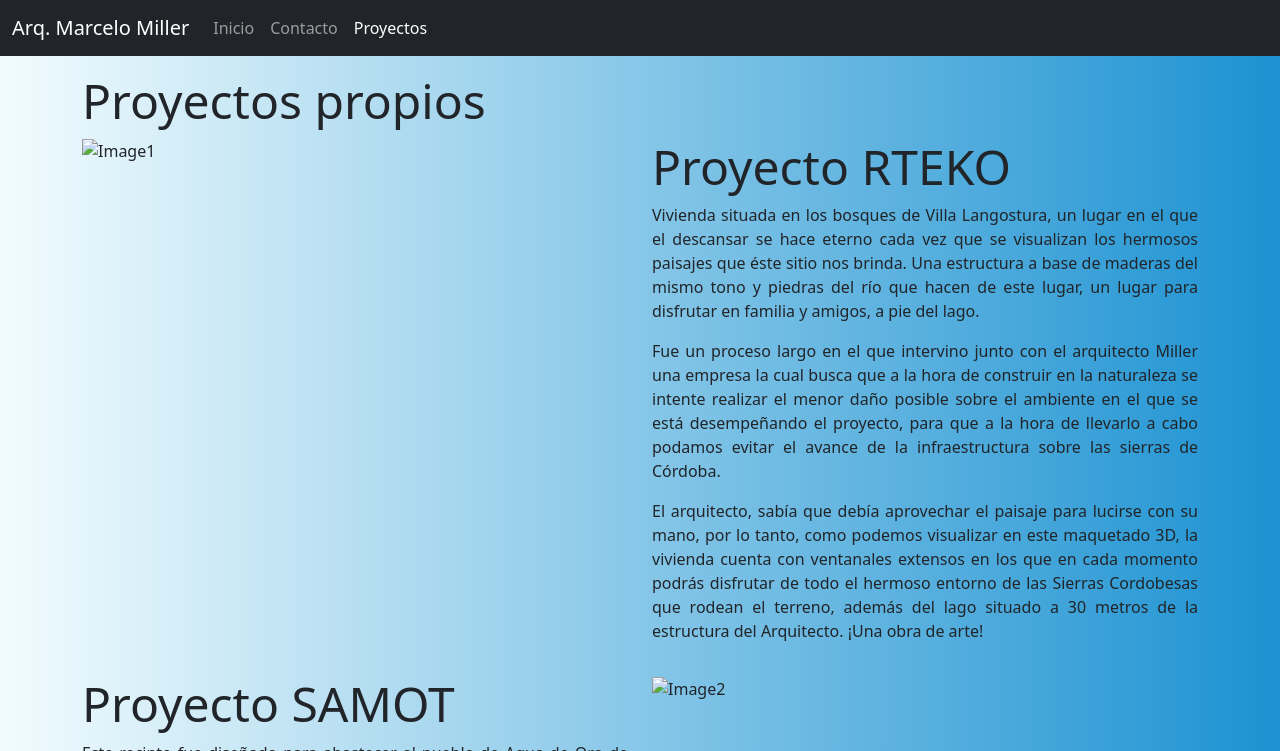
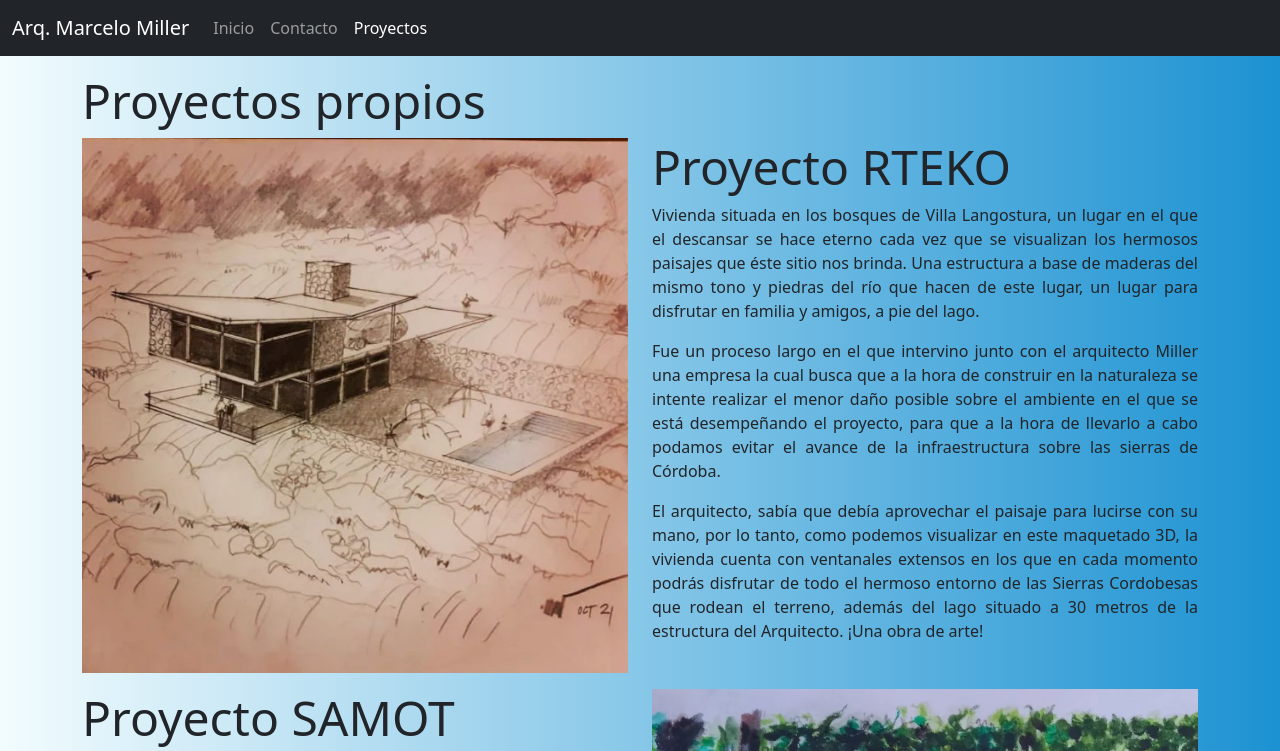
Before and after one commit to IgnacioMiller/ProyectoFinal, a website: page html/proyectos.html in a window 1280 px wide. Shown: the top 751 px of the page. Drawn offline with nearby package versions, Linux system fonts and the light colour scheme; files that its build step writes are made by us from their sources; the site is published under a folder, as on GitHub Pages, so addresses that start at the root find nothing.

Commit message:
Entrega Final

```diff
--- a/html/proyectos.html
+++ b/html/proyectos.html
@@ -46,7 +46,7 @@
         <h3 class="display-5 animate__animated animate__wobble">Proyectos propios</h3>
         <div class="row">
             <div class="col-sm-12 col-md-6 col-lg-6 col-xl-6 mb-3">
-                <img src="/imagenes/image1.jpg" class="img-fluid animate__animated animate__wobble" alt="Image1">
+                <img src="../imagenes/image1.jpg" class="img-fluid animate__animated animate__wobble" alt="Imagen 1">
             </div>
             <div class="col-sm-12 col-md-6 col-lg-6 col-xl-6 mb-3">
                 <h3 class="display-5 animate__animated animate__wobble">Proyecto RTEKO</h3>
@@ -92,7 +92,7 @@
                 </p>
             </div>
             <div class="col-sm-12 col-md-6 col-lg-6 col-xl-6 mb-3">
-                <img src="/imagenes/image2.jpg" class="img-fluid animate__animated animate__wobble" alt="Image2">
+                <img src="../imagenes/image2.jpg" class="img-fluid animate__animated animate__wobble" alt="Imagen 2">
             </div>
         </div>
     </div>
```
Also changed, not shown: html/contacto.html (+1 -1 lines).
